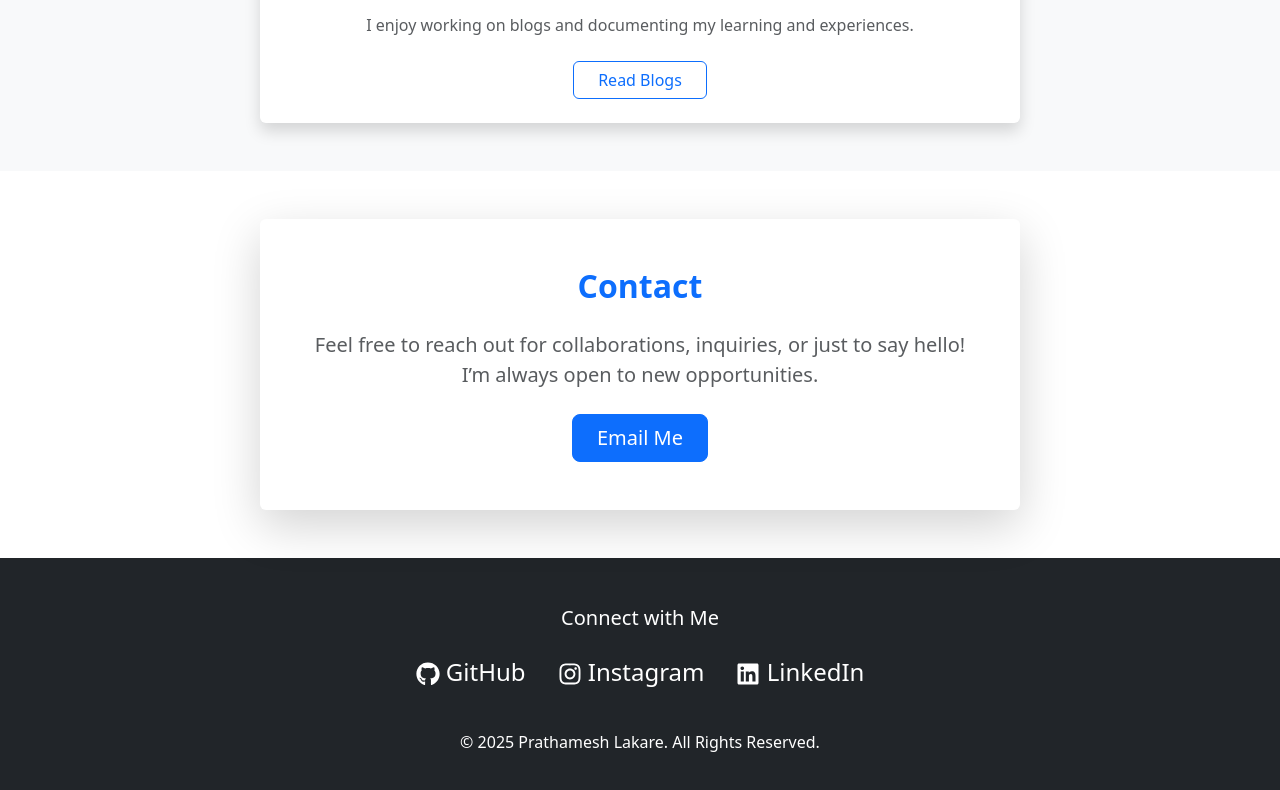
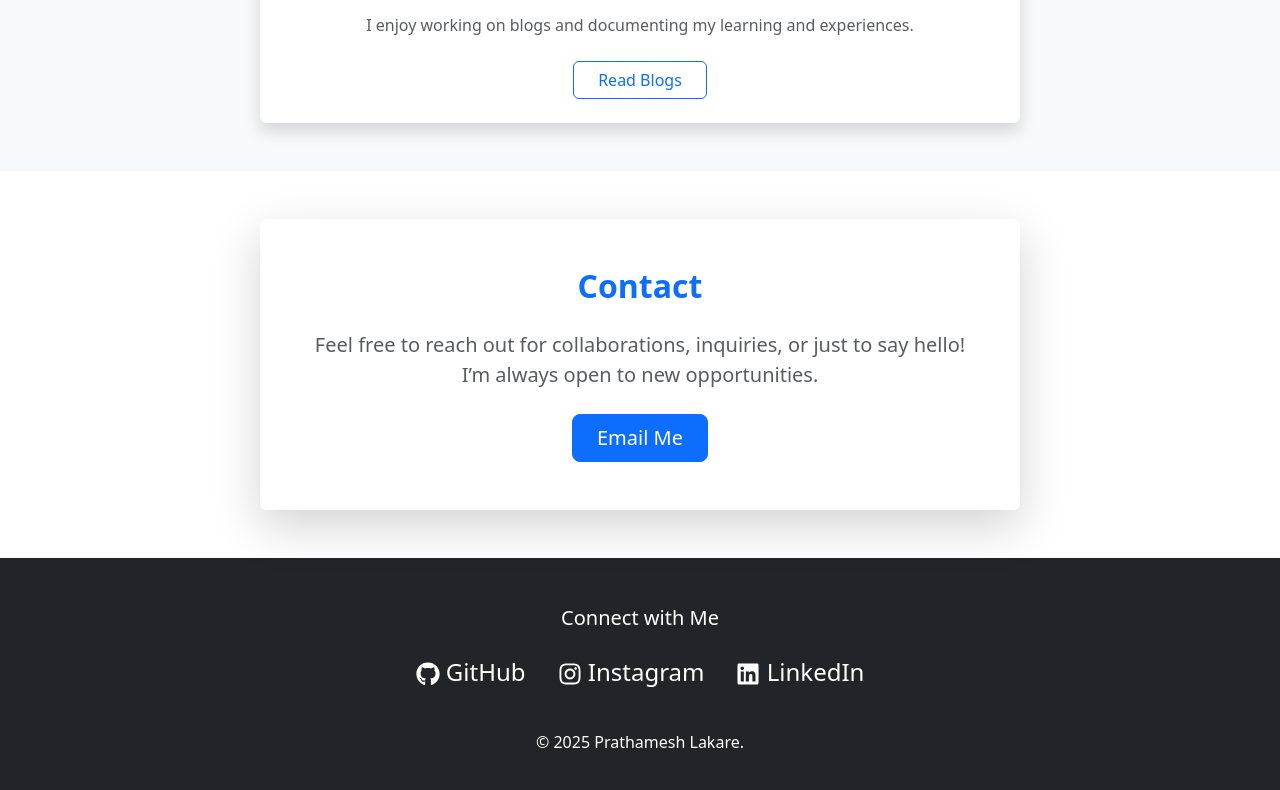
Before and after one commit to PrathameshLakare/portfolio_frontend_prathameshLakare, a React (Create React App) app: page / in a window 1280 px wide. Shown: the part 1318-2108 px from the top of the page. Built offline with nearby package versions, Linux system fonts and the light colour scheme; no server answers.

Commit message:
fix: fix the blog page

```diff
--- a/src/components/About.js
+++ b/src/components/About.js
@@ -14,7 +14,7 @@ function About() {
           About Me
         </h1>
         <p className="lead" data-aos="fade-in">
-          Hello! I’m <strong>Prathamesh Lakare</strong>, a passionate Software
+          Hello! I'm <strong>Prathamesh Lakare</strong>, a passionate Software
           Engineer. I enjoy building applications and solving problems through
           code.
         </p>
@@ -24,16 +24,3 @@ function About() {
 }
 
 export default About;
-
-{
-  /* <div data-aos="fade-up" data-aos-delay="200">
-        <a
-          href="/path-to-your-resume.pdf"
-          target="_blank"
-          rel="noopener noreferrer"
-          className="btn btn-outline-light"
-        >
-          View Resume
-        </a>
-      </div> */
-}
--- a/src/components/Blog.js
+++ b/src/components/Blog.js
@@ -9,19 +9,19 @@ function Blog({ blogs }) {
         <div className="row">
           {blogs.length > 0 ? (
             blogs.map((blog, index) => (
-              <div className="col-md-6 mb-4" key={index}>
+              <div className="col-md-4 mb-4" key={index}>
                 <div className="card shadow-sm h-100">
                   <div className="card-body d-flex flex-column">
                     <h4 className="card-title text-center">{blog.title}</h4>
                     {blog.blogDescription && (
-                      <p className="card-text text-center text-muted">
+                      <p className="card-text text-center text-muted my-2">
                         {blog.blogDescription}
                       </p>
                     )}
                     <div className="mt-auto text-center">
                       <Link
                         to={blog.blogLink}
-                        className="btn btn-primary"
+                        className="btn btn-primary my-2"
                         target="_blank"
                         rel="noopener noreferrer"
                       >
--- a/src/components/Footer.js
+++ b/src/components/Footer.js
@@ -40,9 +40,7 @@ function Footer() {
             </li>
           </ul>
         </div>
-        <p className="text-center mt-4 mb-0">
-          &copy; 2025 Prathamesh Lakare. All Rights Reserved.
-        </p>
+        <p className="text-center mt-4 mb-0">&copy; 2025 Prathamesh Lakare.</p>
       </div>
     </footer>
   );
```
